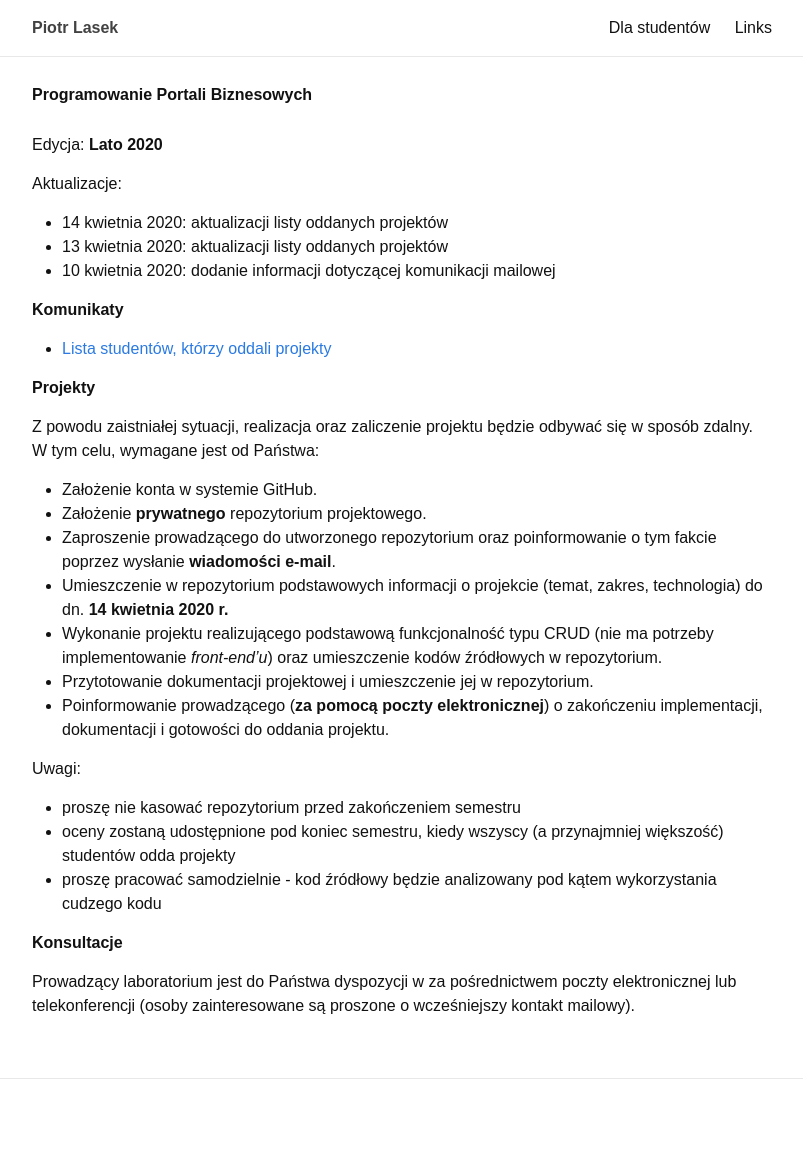
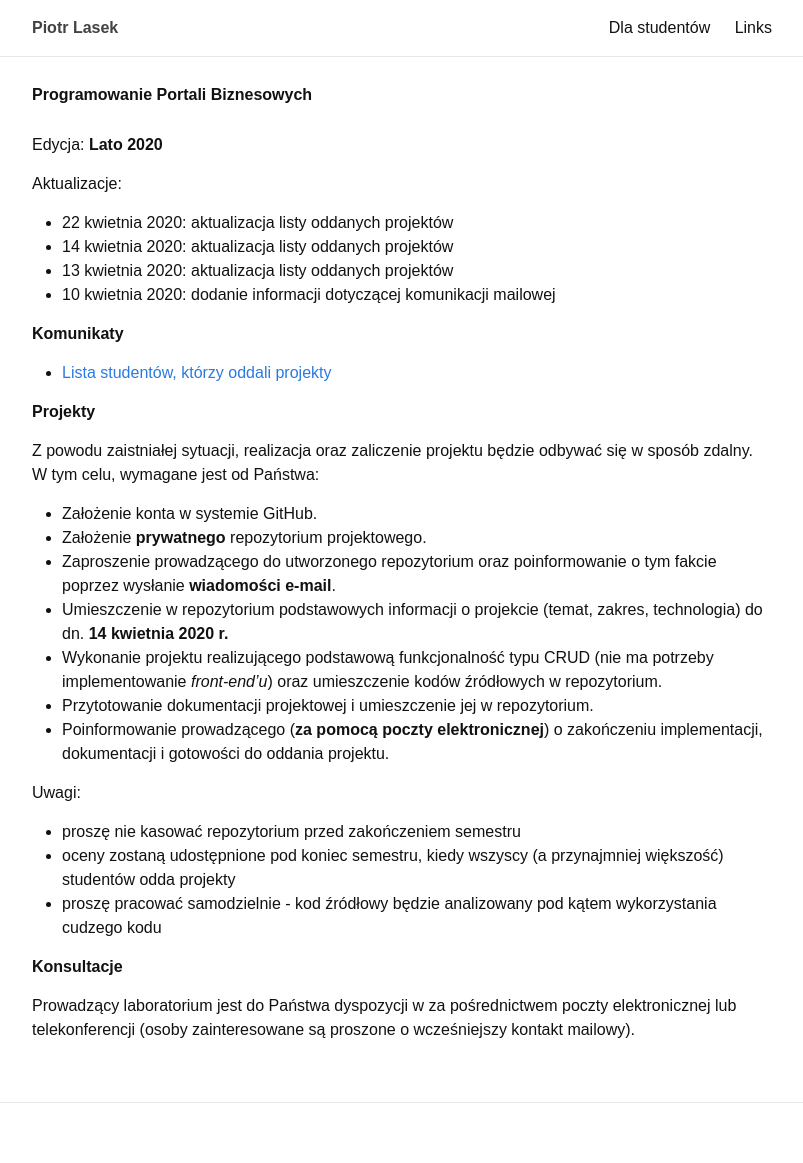
Before and after one commit to piotrlasek/piotrlasek.github.io, a Jekyll site: the page built from for-students/ppb.md, in a window 1280 px wide. Shown: the whole page, without its empty margins (238-1041 px from the left). Built offline with Jekyll 4.4.1, drawn with Linux system fonts in a browser that asks for light colours; before the commit the page ends 1139 px from its top, so only the background shows below that.

Commit message:
Update ppb.md

```diff
--- a/for-students/ppb.md
+++ b/for-students/ppb.md
@@ -8,8 +8,9 @@ exclude: true
 Edycja: **Lato 2020**<br>
 
 Aktualizacje:
-* 14 kwietnia 2020: aktualizacji listy oddanych projektów
-* 13 kwietnia 2020: aktualizacji listy oddanych projektów
+* 22 kwietnia 2020: aktualizacja listy oddanych projektów
+* 14 kwietnia 2020: aktualizacja listy oddanych projektów
+* 13 kwietnia 2020: aktualizacja listy oddanych projektów
 * 10 kwietnia 2020: dodanie informacji dotyczącej komunikacji mailowej
 
 # Komunikaty
```
